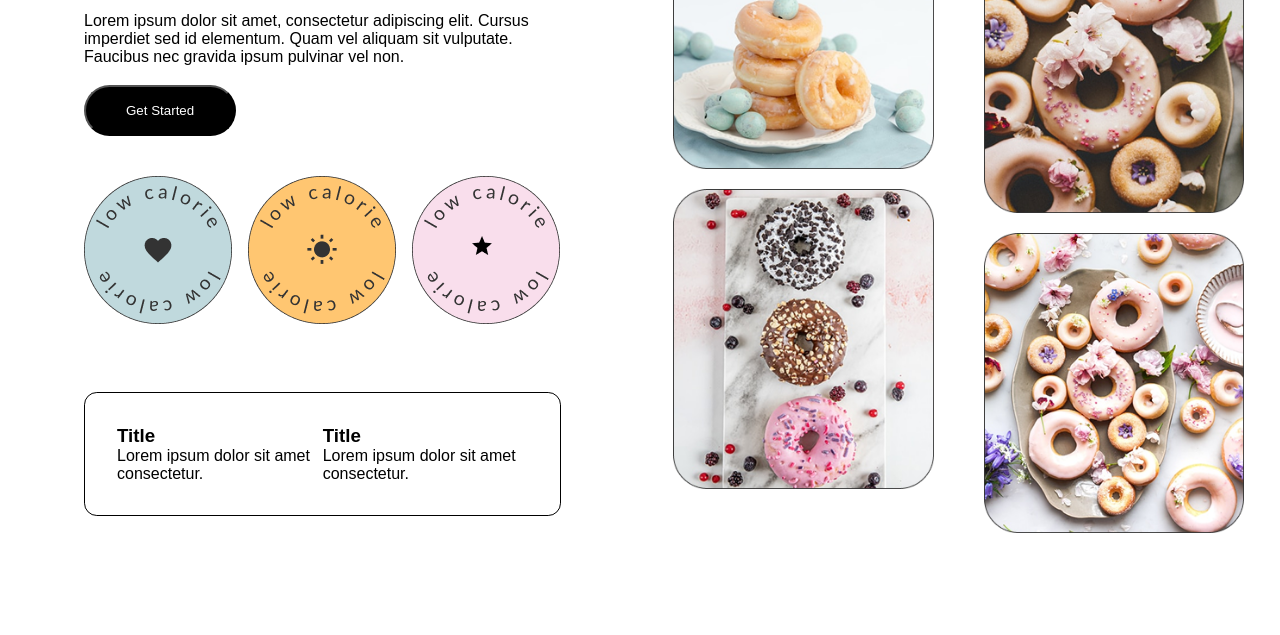
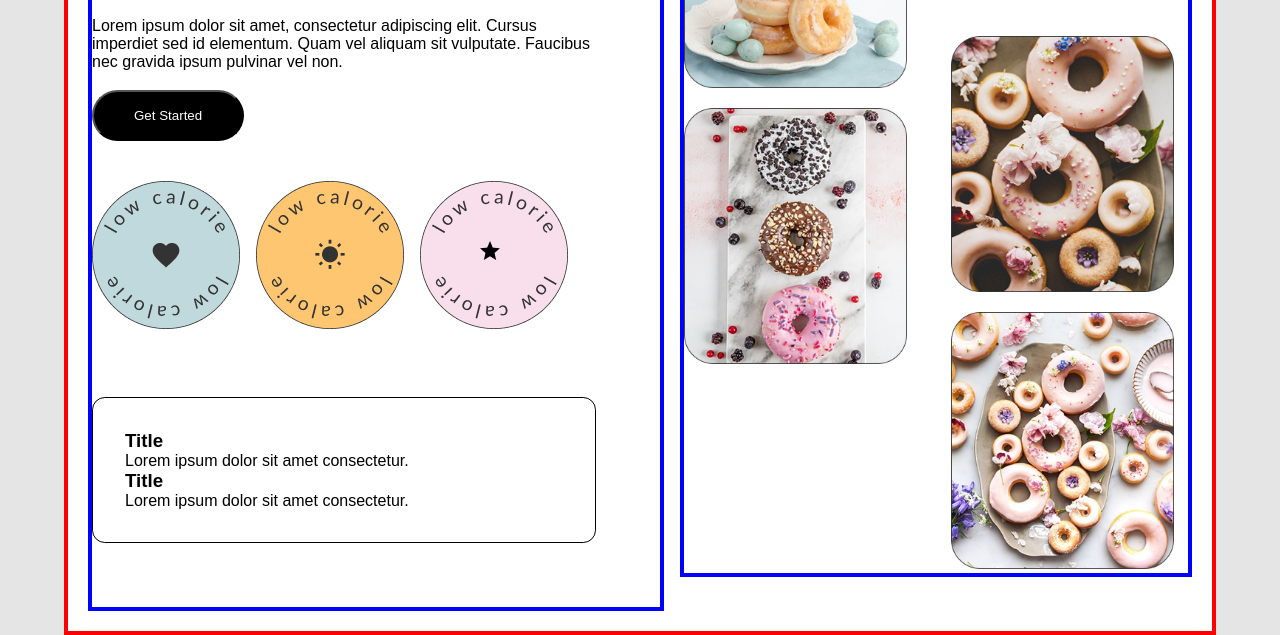
Before and after one commit to mustafajeilan/figma-design33, a plain HTML site: page index.html in a window 1280 px wide. Shown: the part 197-832 px from the top of the page. Before the commit the page ends 800 px from the top, so only its background shows below. Drawn offline with Linux system fonts and the light colour scheme.

Commit message:
styles revamping

```diff
--- /dev/null
+++ b/styles/main copy.css
@@ -0,0 +1,17 @@
+/* RESETS */
+*,
+*::before,
+*::after {
+    box-sizing: border-box;
+    margin: 0;
+    padding: 0;
+  }
+
+:root {
+    font-size: 16px;
+    font-family: Arial, Helvetica, sans-serif;
+}
+
+body {
+  background-color: #e5e5e5;
+}
--- a/styles/main.css
+++ b/styles/main.css
@@ -5,34 +5,40 @@
     box-sizing: border-box;
     margin: 0;
     padding: 0;
+  }
+
+  :root {
+    font-size: 16px;
     font-family: Arial, Helvetica, sans-serif;
 }
 
-:root {
-    font-size: 16px;
+body {
+  background-color: #e5e5e5;
 }
 
 /* main container styles */
 .container {
-  max-width: 100%;
+  max-width: 1200px;
+  width: 90%;
+  margin-inline: auto;
   min-height: 100vh;
   display: flex;
   justify-content: space-between;
   align-items: flex-start;
-  margin-inline: auto;
-  padding: 40px;
-  /* border: 4px solid red; */
-  gap: 3rem;
+  padding: 2.5rem;
+  background-color: white;
+  border: 4px solid red;
+  gap: 6%;
 }
 
 /* column 1 styles */
 
 /* text container styles */
 .col-1 {
-  width: 50%;
+  width: 47%;
   height: 100%;
   padding: 4rem;
-  /* border: 4px solid blue; */
+  border: 4px solid blue;
 }
 
 .text-container h1 {
@@ -74,32 +80,34 @@
 
 /* column 2 styles */
 .col-2 {
-  width: 50%;
+  align-self: flex-start;
+  width: 47%;
   min-height: 100%;
-  height: 700px;
+  height: 750px;
   display: flex;
   justify-content: space-between;
-  gap: 1rem;
+  gap: 6%;
   padding: 1rem;
-  /* border: 4px solid blue; */
+  border: 4px solid blue;
 }
 
 
 .col-2 img {
-  max-width: 400px;
-  height: 300px;
+  max-width: 94%;
+  overflow-y: hidden;
+  /* height: 300px; */
 }
 
 .image-col1 {
   display: flex;
   flex-direction: column;
-  gap: 1rem;
+  row-gap: 1rem;
   justify-content: flex-start;
 }
 
 .image-col2 {
   display: flex;
-  gap: 1rem;
+  row-gap: 1rem;
   flex-direction: column;
   justify-content: flex-end;
 }
@@ -109,9 +117,24 @@
   .container {
     display: flex;
     flex-direction: column;
+    padding-left: 0;
+    padding-right: 1rem;
+    gap: 2rem;
+  }
+
+  .icons-container {
+    flex-wrap: wrap;
+  }
+
+  .list-container {
+    flex-wrap: wrap;
     align-items: center;
-    padding: 20px;
-    gap: 2rem;
+    justify-content: space-between;
+  }
+
+  .col-2 img {
+    flex-direction: column;
+    width: 100%;
   }
 }
 
@@ -121,8 +144,8 @@
     display: flex;
     flex-direction: row;
     align-items: center;
-    padding: 20px;
-    gap: 2rem;
+    padding: 1rem;
+    gap: 0.5rem;
   }
 }
 
@@ -132,7 +155,21 @@
     display: flex;
     flex-direction: row;
     align-items: center;
-    padding: 20px;
-    gap: 2rem;
+    padding: 1.25rem;
+    gap: 1rem;
+  }
+
+  .col-1, .col-2 {
+    flex: 1;
+    max-width: 100%;
+    padding-left: 0;
+  }
+
+  .col-2 {
+    padding: 0;
+  }
+
+  .icons-container {
+    max-width: 100%;
   }
 }
```
